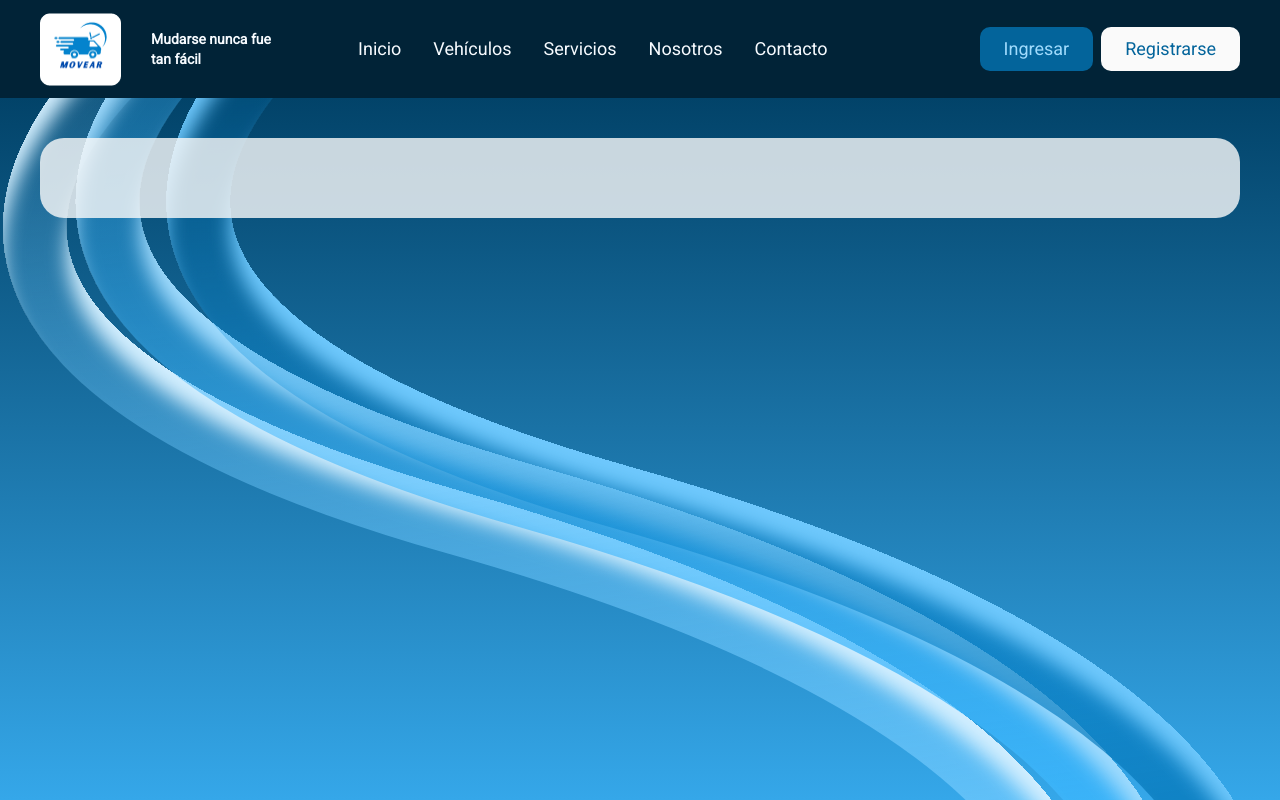
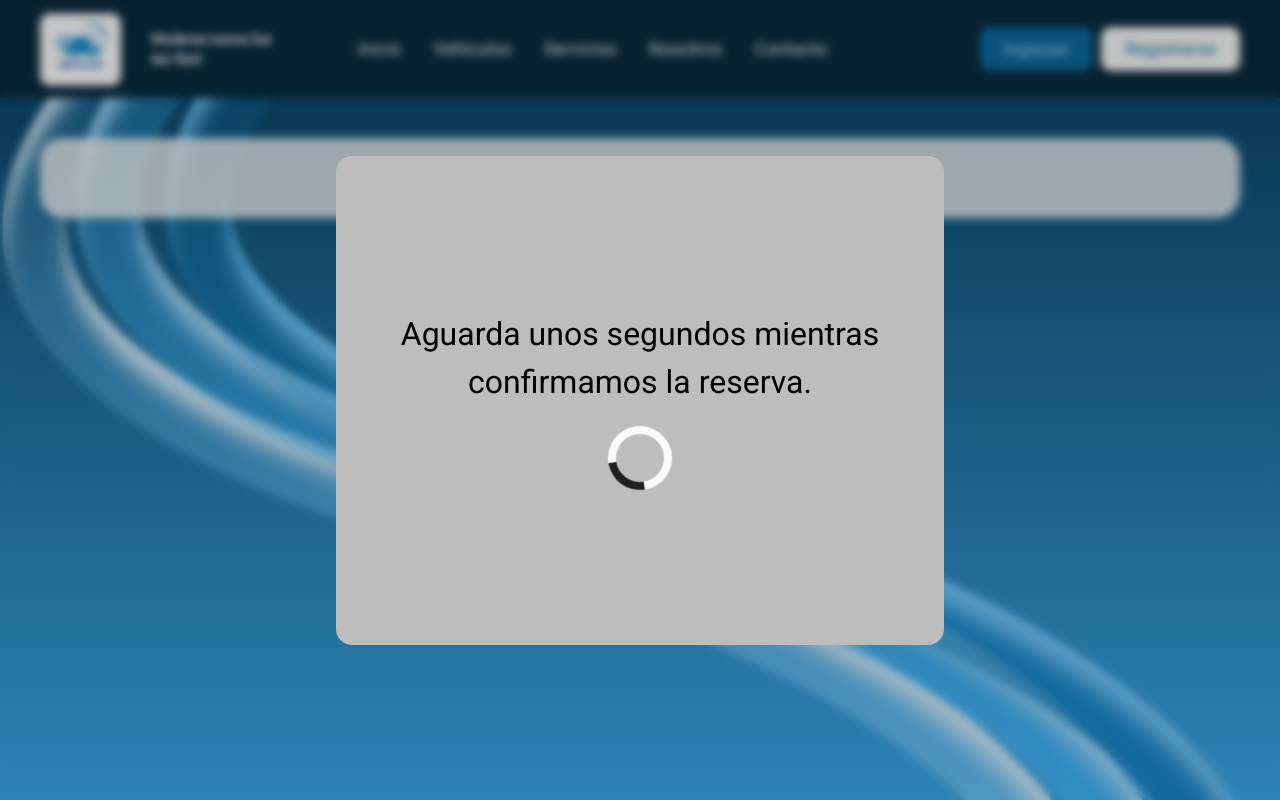
Before and after one commit to Nelsondmondragon/s7-12-m-javareact, a Next.js app in the folder frontend/: page /booking/1 in a window 1280 px wide. Shown: the top 800 px of the page. Built offline with nearby package versions, Linux system fonts and the light colour scheme.

Commit message:
add modal

```diff
--- a/frontend/src/app/booking/[id]/page.tsx
+++ b/frontend/src/app/booking/[id]/page.tsx
@@ -1,5 +1,8 @@
-import Image from 'next/image';
-import cars from '../../../cars.json';
+import Image from "next/image";
+import cars from "../../../cars.json";
+import ModalInicio from "@/components/ui/ModalInicio";
+import ModalLoading from "@/components/ui/ModalLoading";
+import ModalConfirm from "@/components/ui/ModalConfirm";
 
 const BookingCar = ({ params }) => {
   const result = cars.filter((vh) => vh.categoria === params.id);
@@ -28,9 +31,11 @@ const BookingCar = ({ params }) => {
           );
         })}
       </div>
+      {/* <ModalInicio/> */}
+      <ModalLoading />
+      {/* <ModalConfirm /> */}
     </div>
   );
-
 };
 
 export default BookingCar;
--- /dev/null
+++ b/frontend/src/components/ui/Box.tsx
@@ -0,0 +1,13 @@
+import React from "react";
+
+const Box = ({ children }: { children: React.ReactNode }) => {
+  return (
+    <div className="fixed inset-0 bg-black bg-opacity-25 backdrop-blur-sm flex justify-center items-center z-50 ">
+      <article className="h-[489px] w-[608px] relative p-8 rounded-2xl bg-neutral-200 mx-auto">
+        {children}
+      </article>
+    </div>
+  );
+};
+
+export default Box;
--- /dev/null
+++ b/frontend/src/components/ui/Loader.tsx
@@ -0,0 +1,11 @@
+import React from "react";
+
+const Loader = () => {
+  return (
+    <div className="flex justify-center items-center">
+      <div className="border-8 border-white border-t-black rounded-full w-16 h-16 animate-spin"></div>
+    </div>
+  );
+};
+
+export default Loader;
--- /dev/null
+++ b/frontend/src/components/ui/ModalConfirm.tsx
@@ -0,0 +1,37 @@
+import React from "react";
+import Box from "./Box";
+import { IoIosCheckmarkCircleOutline } from "react-icons/io";
+
+const ModalConfirm = () => {
+  return (
+    <Box>
+      <div className="flex justify-end">
+        <p className=" text-4xl cursor-pointer mb-2">X</p>
+      </div>
+      <div className="flex flex-col gap-10 h-full">
+        <div>
+          <h3 className=" text-center text-[29px] font-semibold mb-2">
+            ¡Felicitaciones!
+          </h3>
+          <p className=" text-[23px] text-center ">
+            Tu reserva fue realizada con exito
+          </p>
+        </div>
+        <div className=" text-[150px] mx-auto text-[#0484CD]">
+          <IoIosCheckmarkCircleOutline />
+        </div>
+        <div className="flex justify-center gap-10">
+          <button className=" bg-white w-[167px] h-[47px] rounded-xl text-primary-600 text-[23px] ">
+            Volver al Inicio
+          </button>
+
+          <button className="bg-primary-600 w-[167px] h-[47px] rounded-xl text-white text-[23px] ">
+            Ver Reserva
+          </button>
+        </div>
+      </div>
+    </Box>
+  );
+};
+
+export default ModalConfirm;
--- /dev/null
+++ b/frontend/src/components/ui/ModalInicio.tsx
@@ -0,0 +1,34 @@
+import React from "react";
+import Box from "./Box";
+
+const ModalInicio = () => {
+  return (
+    <Box>
+      <div className="flex justify-end">
+        <p className=" text-4xl cursor-pointer mb-2">X</p>
+      </div>
+      <div className="flex flex-col gap-14 h-full">
+        <div>
+          <h3 className=" text-center text-[29px] font-semibold mb-2">
+            Gracias por elegirnos!
+          </h3>
+          <p className=" text-[23px] text-center ">
+            Para continuar con la reserva, inicia sesión con tu correo
+            electrónico{" "}
+          </p>
+        </div>
+        <div className="flex flex-col items-center gap-2">
+          <button className=" bg-white w-[342px] h-[67px] rounded-xl text-primary-600 text-[23px] font-semibold mx-auto">
+            Iniciar Sesion
+          </button>
+          <p className="text-[23px]">¿aun no tienes una cuenta?</p>
+          <button className="bg-primary-600 w-[342px] h-[67px] rounded-xl text-white text-[23px] font-semibold">
+            Registrarme
+          </button>
+        </div>
+      </div>
+    </Box>
+  );
+};
+
+export default ModalInicio;
--- /dev/null
+++ b/frontend/src/components/ui/ModalLoading.tsx
@@ -0,0 +1,18 @@
+import React from "react";
+import Box from "./Box";
+import Loader from "./Loader";
+
+const ModalLoading = () => {
+  return (
+    <Box>
+      <div className="flex flex-col justify-center gap-5 h-full">
+        <p className="text-[32px] text-center">
+          Aguarda unos segundos mientras confirmamos la reserva.
+        </p>
+        <Loader />
+      </div>
+    </Box>
+  );
+};
+
+export default ModalLoading;
```
